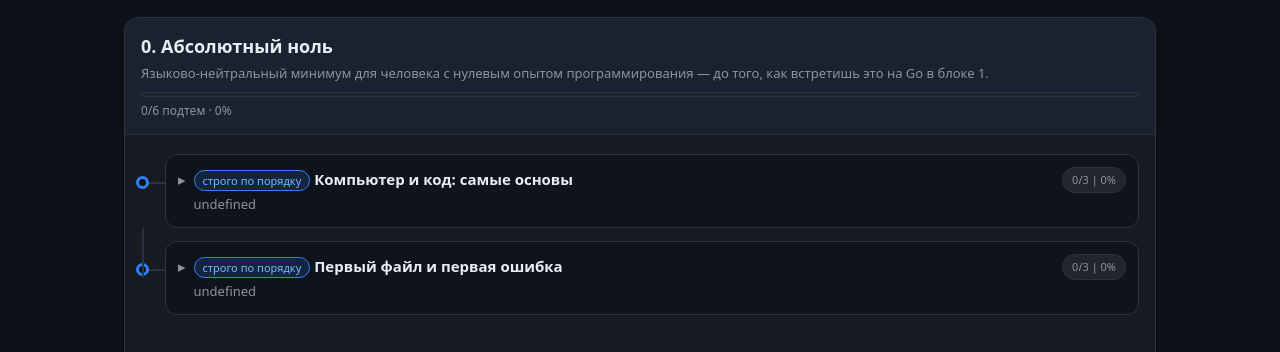
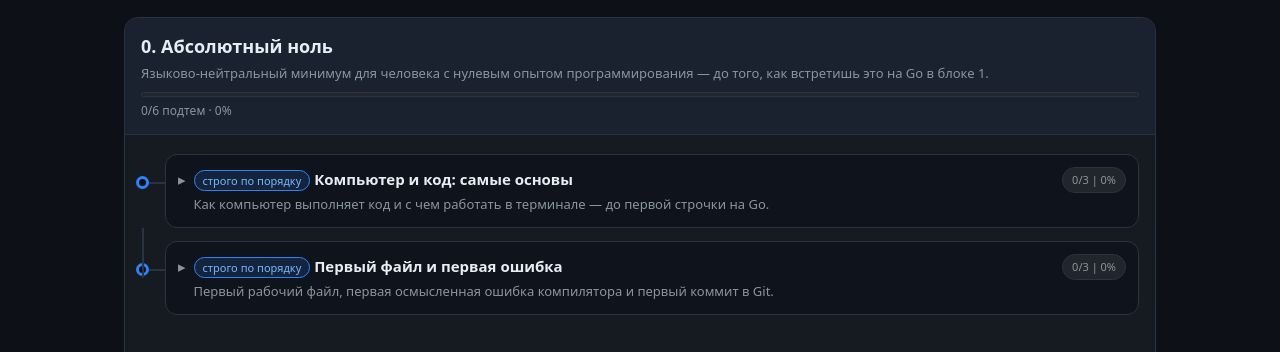
Before and after one commit to UbicaSmerti228/go-roadmap, a plain HTML site: page index.html in a window 1280 px wide. Shown: the part 448-800 px from the top of the page. Drawn offline with Linux system fonts and the light colour scheme.

Commit message:
Update index.html

```diff
--- a/index.html
+++ b/index.html
@@ -119,11 +119,11 @@ function markDay(){const t=today();if(!DY.includes(t)){DY.push(t);DY.sort();svD(
 
 const D=[
 {s:"0. Абсолютный ноль",optional:true,d:"Языково-нейтральный минимум для человека с нулевым опытом программирования — до того, как встретишь это на Go в блоке 1.",n:[
-{id:"zero-basics",t:"Компьютер и код: самые основы",m:"seq",sub:[
+{id:"zero-basics",t:"Компьютер и код: самые основы",m:"seq",ds:"Как компьютер выполняет код и с чем работать в терминале — до первой строчки на Go.",sub:[
 {id:"0",w:"Что такое программа и как компьютер её выполняет",y:"На пальцах, без языка.",t:"Задание: своими словами объясни другу, что происходит, когда ты запускаешь любую программу.",h:2},
 {id:"1",w:"Компилятор vs интерпретатор",y:"Что происходит, когда запускаешь код.",t:"Задание: опиши разницу на примере запуска своей первой Go-программы.",h:2},
 {id:"2",w:"Терминал: базовые команды и пути",y:"cd, ls, mkdir, запуск программы; относительные и абсолютные пути.",t:"Задание: создай папку через терминал, перейди в неё, запусти файл.",h:3}]},
-{id:"zero-project",t:"Первый файл и первая ошибка",m:"seq",sub:[
+{id:"zero-project",t:"Первый файл и первая ошибка",m:"seq",ds:"Первый рабочий файл, первая осмысленная ошибка компилятора и первый коммит в Git.",sub:[
 {id:"0",w:"Файл .go и структура простого проекта",y:"main.go, package main, func main.",t:"Задание: создай minimal main.go и запусти его.",h:3},
 {id:"1",w:"Как читать ошибку компилятора",y:"Не бояться красного текста.",t:"Задание: намеренно сломай код 3 способами, разбери каждую ошибку.",h:3},
 {id:"2",w:"Git: репозиторий, commit, push",y:"Что такое репозиторий и зачем он нужен.",t:"Задание: создай репозиторий, сделай первый коммит и запушь на GitHub",h:4}]}],
@@ -232,7 +232,7 @@ mi:{t:"Milestone 5 — зрелость",c:["Код по слоям, завис
 mi:{t:"Финиш — готов к вакансии",c:["2 репо с README и запуском через compose","gRPC-сервис с proto и стримингом","Рассказываешь про JOIN, Redis, goroutines на своем коде"]}}];
 
 const esc=s=>String(s).replace(/&/g,"&amp;").replace(/</g,"&lt;");
-function links(a){if(!a||!a.length)return"";return a.map(u=>'<a href="'+u+'" target="_blank" rel="noopener">'+esc(u.replace("https://","").slice(0,44))+"</a>").join(" | ")}
+function links(a){if(!a||!a.length)return"";return a.map(u=>{var st=u.replace("https://","");var sh=st.length>44?st.slice(0,44)+"…":st;return '<a href="'+u+'" target="_blank" rel="noopener">'+esc(sh)+"</a>"}).join(" | ")}
 function streak(){if(!DY.length)return 0;const set=new Set(DY);let s=0;const d=new Date();if(!set.has(today()))d.setDate(d.getDate()-1);while(true){const k=d.getFullYear()+"-"+String(d.getMonth()+1).padStart(2,"0")+"-"+String(d.getDate()).padStart(2,"0");if(set.has(k)){s++;d.setDate(d.getDate()-1)}else break}return s}
 function lastAct(){if(!DY.length)return"нет активности";const t=today();const last=DY[DY.length-1];const ms=(new Date(t)-new Date(last))/864e5;if(ms<=0)return"сегодня";if(ms<=1)return"вчера";return Math.round(ms)+" дн. назад"}
 function fmtDate(dt){return dt.toISOString().slice(0,10)}
```
